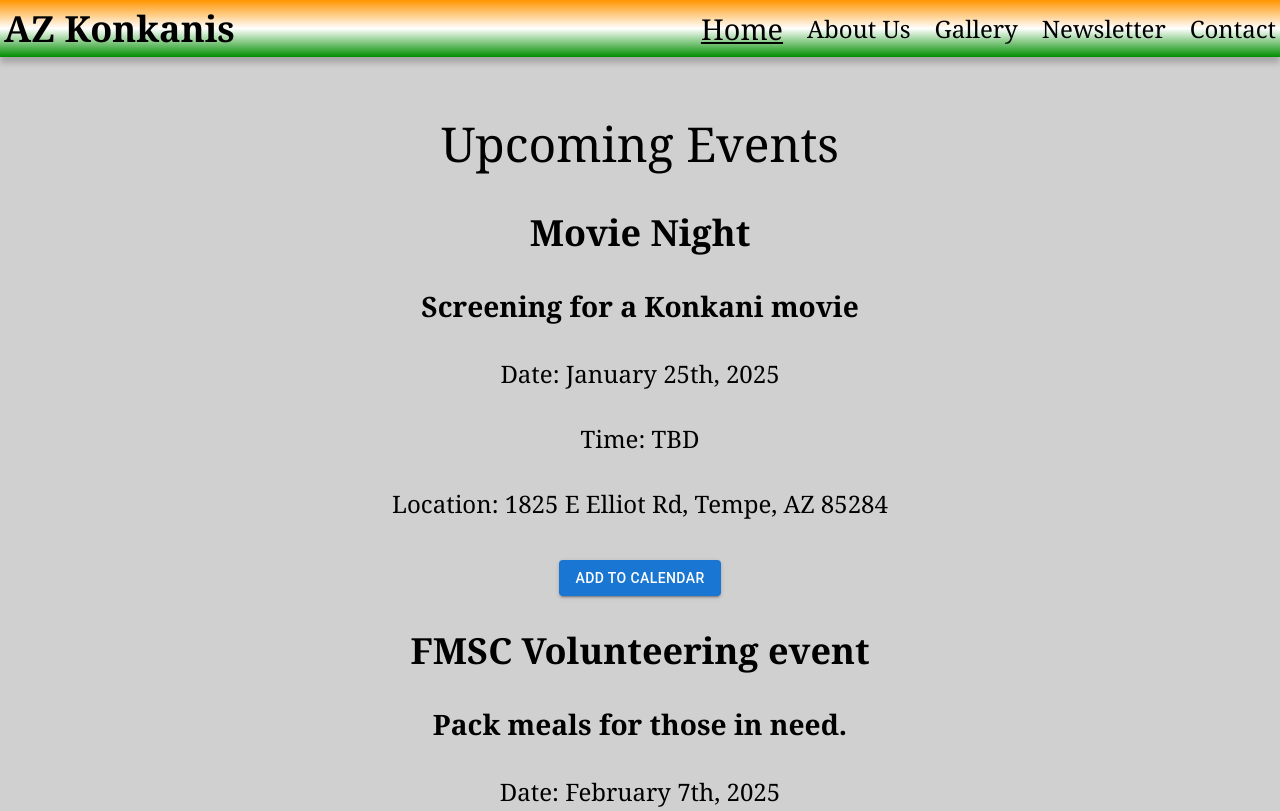
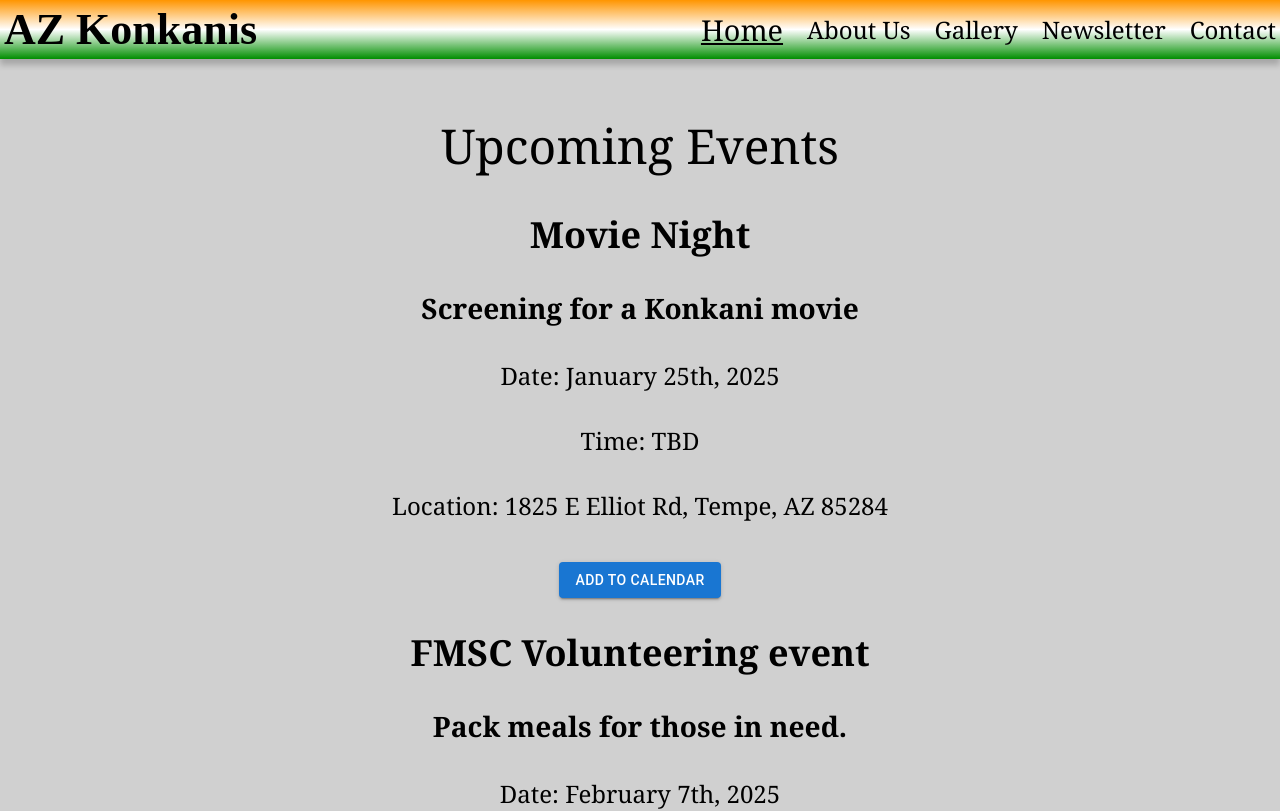
Before and after one commit to NithinJakrebet/azka_site, a React (Create React App) app in the folder frontend/: page / in a window 1280 px wide. Shown: the top 811 px of the page. Built offline with nearby package versions, Linux system fonts and the light colour scheme.

Commit message:
style; navbar

```diff
--- a/frontend/src/components/Navbar.jsx
+++ b/frontend/src/components/Navbar.jsx
@@ -1,4 +1,4 @@
-import React, { useState } from "react";
+import { useState } from "react";
 import { Link, useMatch, useResolvedPath } from "react-router-dom";
 import "../styling/navbar.css";
 
--- a/frontend/src/styling/navbar.css
+++ b/frontend/src/styling/navbar.css
@@ -23,8 +23,9 @@ nav {
 }
 
 .site-title {
-    font-size: 36px;
+    font-size: 44px;
     font-weight: bolder;
+    font-family:cursive;
 }
 
 
```
